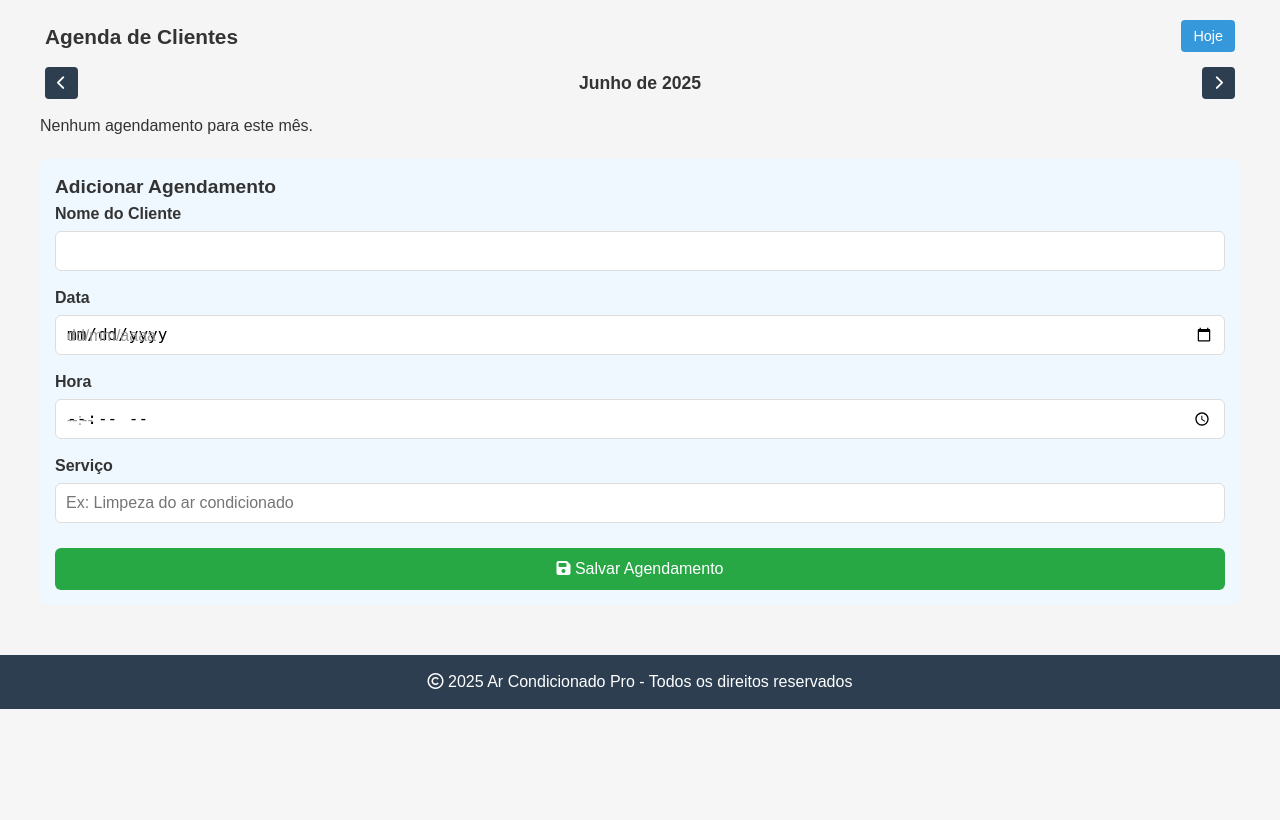
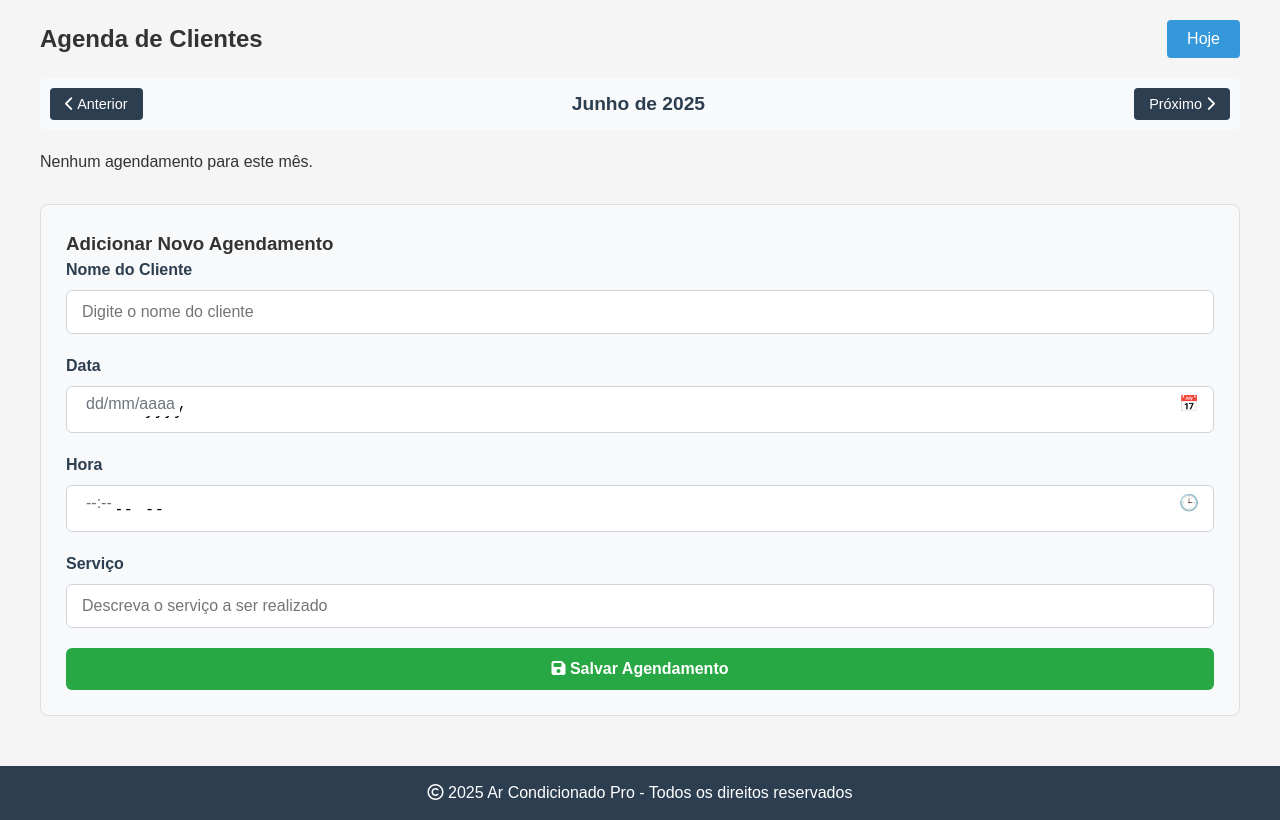
Before and after one commit to Rodrigolu25/rgsclimatizacao, a Flask app: page /agenda in a window 1280 px wide. Shown: the part 147-967 px from the top of the page. Before the commit the page ends 856 px from the top, so only its background shows below. Run offline with Flask 3, Linux system fonts and the light colour scheme; parts of the project's set-up code (start-up, migrations or seed data) failed here and were passed over.

Commit message:
Mensagem

```diff
--- a/templates/agenda.html
+++ b/templates/agenda.html
@@ -4,161 +4,194 @@
 
 {% block style %}
 <style>
-    /* Layout principal */
     .agenda-container {
-        max-width: 100%;
-        margin: 0;
-        padding: 10px;
+        max-width: 800px;
+        margin: 0 auto;
+        padding: 20px;
+        font-family: 'Segoe UI', Tahoma, Geneva, Verdana, sans-serif;
     }
 
-    /* Cabeçalho */
     .calendar-header {
         display: flex;
         justify-content: space-between;
         align-items: center;
-        margin-bottom: 15px;
-        padding: 0 5px;
+        margin-bottom: 20px;
     }
 
-    /* Navegação do mês */
     #calendar-navigation {
         display: flex;
         justify-content: space-between;
         align-items: center;
-        margin: 15px 0;
-        padding: 0 5px;
+        margin: 20px 0;
+        background-color: #f8f9fa;
+        padding: 10px;
+        border-radius: 5px;
     }
 
     #calendar-navigation button {
         background: #2c3e50;
         color: white;
         border: none;
-        padding: 8px 12px;
+        padding: 8px 15px;
         border-radius: 4px;
+        cursor: pointer;
         font-size: 0.9rem;
     }
 
     #current-month {
-        margin: 0 10px;
-        font-size: 1.1rem;
-        text-align: center;
-        flex-grow: 1;
+        margin: 0 15px;
+        font-size: 1.2rem;
+        font-weight: bold;
+        color: #2c3e50;
     }
 
-    /* Cards de eventos */
     .event-card {
         border: 1px solid #e0e0e0;
         border-radius: 8px;
-        padding: 12px;
-        margin-bottom: 10px;
-        background-color: #f9f9f9;
+        padding: 15px;
+        margin-bottom: 15px;
+        display: flex;
+        justify-content: space-between;
+        align-items: center;
+        background-color: #ffffff;
         box-shadow: 0 2px 4px rgba(0,0,0,0.05);
     }
 
     .event-info {
-        margin-bottom: 8px;
+        flex: 1;
     }
 
     .event-actions {
         display: flex;
-        justify-content: flex-end;
+        gap: 10px;
     }
 
     .btn-delete {
         color: #dc3545;
         background: none;
         border: none;
+        cursor: pointer;
+        font-size: 1.2rem;
         padding: 5px;
-        font-size: 1.1rem;
     }
 
-    /* Formulário */
     .add-event-form {
-        margin-top: 20px;
-        padding: 15px;
-        background-color: #f0f8ff;
+        margin-top: 30px;
+        padding: 25px;
+        background-color: #f8f9fa;
         border-radius: 8px;
+        border: 1px solid #e0e0e0;
     }
 
     .form-group {
-        margin-bottom: 15px;
+        margin-bottom: 20px;
         position: relative;
+    }
+
+    .form-group label {
+        display: block;
+        margin-bottom: 8px;
+        font-weight: 600;
+        color: #2c3e50;
     }
 
     .form-control {
         width: 100%;
-        padding: 10px;
-        border: 1px solid #ddd;
+        padding: 12px 15px;
+        border: 1px solid #ced4da;
         border-radius: 6px;
         font-size: 1rem;
         box-sizing: border-box;
+        transition: border-color 0.3s;
     }
 
-    label {
-        display: block;
-        margin-bottom: 5px;
-        font-weight: 500;
+    .form-control:focus {
+        border-color: #4a90e2;
+        outline: none;
+        box-shadow: 0 0 0 3px rgba(74, 144, 226, 0.2);
     }
 
     .btn-success {
-        width: 100%;
         background-color: #28a745;
         color: white;
         border: none;
-        padding: 12px;
+        padding: 12px 20px;
         border-radius: 6px;
+        cursor: pointer;
         font-size: 1rem;
-        margin-top: 10px;
+        font-weight: 600;
+        width: 100%;
+        transition: background-color 0.3s;
     }
 
-    /* Placeholders personalizados */
-    .date-placeholder,
-    .time-placeholder {
-        position: absolute;
-        left: 12px;
-        top: 38px;
-        color: #999;
-        pointer-events: none;
-        font-size: 1rem;
+    .btn-success:hover {
+        background-color: #218838;
     }
 
-    /* Esconde placeholders quando há valor */
-    input[type="date"]:valid + .date-placeholder,
-    input[type="time"]:valid + .time-placeholder {
-        display: none;
+    /* Estilos específicos para os campos de data e hora */
+    .date-time-group {
+        position: relative;
     }
 
-    /* Ajustes para inputs de data/hora */
-    input[type="date"],
-    input[type="time"] {
-        appearance: none;
-        -webkit-appearance: none;
-        height: 40px;
+    .date-time-group::after {
+        content: "";
+        position: absolute;
+        right: 15px;
+        top: 38px;
+        color: #6c757d;
+        pointer-events: none;
     }
 
-    /* Melhorias para dispositivos pequenos */
-    @media (max-width: 400px) {
-        #calendar-navigation button {
-            padding: 6px 8px;
-            font-size: 0.8rem;
-        }
+    #event-date-container::after {
+        content: "📅";
+    }
 
-        #current-month {
-            font-size: 1rem;
+    #event-time-container::after {
+        content: "🕒";
+    }
+
+    /* Placeholders customizados */
+    .custom-placeholder {
+        position: absolute;
+        left: 15px;
+        top: 38px;
+        color: #6c757d;
+        pointer-events: none;
+        background-color: white;
+        padding: 0 5px;
+    }
+
+    /* Remove controles nativos dos inputs */
+    input[type="date"]::-webkit-calendar-picker-indicator,
+    input[type="time"]::-webkit-calendar-picker-indicator {
+        display: none;
+        -webkit-appearance: none;
+    }
+
+    /* Ajustes para mobile */
+    @media (max-width: 768px) {
+        .agenda-container {
+            padding: 15px;
         }
 
         .event-card {
-            padding: 10px;
+            flex-direction: column;
+            align-items: flex-start;
         }
-    }
 
-    /* Efeitos de toque para mobile */
-    button, .btn-delete {
-        transition: opacity 0.2s;
-    }
+        .event-actions {
+            margin-top: 10px;
+            align-self: flex-end;
+        }
 
-    button:active, .btn-delete:active {
-        opacity: 0.7;
+        #calendar-navigation {
+            flex-direction: column;
+            gap: 10px;
+        }
+
+        #calendar-navigation button {
+            width: 100%;
+        }
     }
 </style>
 {% endblock %}
@@ -166,14 +199,14 @@
 {% block content %}
 <div class="agenda-container">
     <div class="calendar-header">
-        <h2 style="font-size:1.3rem;">Agenda de Clientes</h2>
-        <button id="today-btn" class="btn btn-primary" style="padding:8px 12px;font-size:0.9rem;">Hoje</button>
+        <h2>Agenda de Clientes</h2>
+        <button id="today-btn" class="btn btn-primary">Hoje</button>
     </div>
 
     <div id="calendar-navigation">
-        <button id="prev-month"><i class="fas fa-chevron-left"></i></button>
+        <button id="prev-month"><i class="fas fa-chevron-left"></i> Anterior</button>
         <h3 id="current-month">Junho 2025</h3>
-        <button id="next-month"><i class="fas fa-chevron-right"></i></button>
+        <button id="next-month">Próximo <i class="fas fa-chevron-right"></i></button>
     </div>
 
     <div id="events-container">
@@ -181,28 +214,28 @@
     </div>
 
     <div class="add-event-form">
-        <h3 style="margin-top:0;font-size:1.2rem;">Adicionar Agendamento</h3>
+        <h3>Adicionar Novo Agendamento</h3>
         <form id="event-form">
             <div class="form-group">
                 <label for="client-name">Nome do Cliente</label>
-                <input type="text" id="client-name" class="form-control" required>
+                <input type="text" id="client-name" class="form-control" required placeholder="Digite o nome do cliente">
             </div>
 
-            <div class="form-group">
+            <div class="form-group date-time-group" id="event-date-container">
                 <label for="event-date">Data</label>
                 <input type="date" id="event-date" class="form-control" required>
-                <span class="date-placeholder" id="date-placeholder">dd/mm/aaaa</span>
+                <span class="custom-placeholder" id="date-placeholder">dd/mm/aaaa</span>
             </div>
 
-            <div class="form-group">
+            <div class="form-group date-time-group" id="event-time-container">
                 <label for="event-time">Hora</label>
                 <input type="time" id="event-time" class="form-control" required>
-                <span class="time-placeholder" id="time-placeholder">--:--</span>
+                <span class="custom-placeholder" id="time-placeholder">--:--</span>
             </div>
 
             <div class="form-group">
                 <label for="event-service">Serviço</label>
-                <input type="text" id="event-service" class="form-control" placeholder="Ex: Limpeza do ar condicionado">
+                <input type="text" id="event-service" class="form-control" placeholder="Descreva o serviço a ser realizado">
             </div>
 
             <button type="submit" class="btn btn-success">
@@ -219,7 +252,14 @@
 let events = JSON.parse(localStorage.getItem('clientEvents')) || [];
 let currentDate = new Date();
 
-// Formata data para o padrão brasileiro
+// Função para corrigir o fuso horário
+function adjustForTimezone(dateString) {
+    const date = new Date(dateString);
+    // Ajusta para o timezone local sem alterar a data visual
+    return new Date(date.getTime() + (date.getTimezoneOffset() * 60000));
+}
+
+// Formata a data para o padrão brasileiro
 function formatBrazilianDate(date) {
     const day = date.getDate().toString().padStart(2, '0');
     const month = (date.getMonth() + 1).toString().padStart(2, '0');
@@ -234,7 +274,7 @@
 
     // Filtra eventos do mês/ano atual
     const filteredEvents = events.filter(event => {
-        const eventDate = new Date(event.date);
+        const eventDate = adjustForTimezone(event.date);
         return eventDate.getMonth() === currentDate.getMonth() &&
                eventDate.getFullYear() === currentDate.getFullYear();
     });
@@ -253,7 +293,7 @@
 
     // Exibe cada evento
     filteredEvents.forEach(event => {
-        const eventDate = new Date(event.date);
+        const eventDate = adjustForTimezone(event.date);
         const eventElement = document.createElement('div');
         eventElement.className = 'event-card';
         eventElement.innerHTML = `
@@ -263,12 +303,19 @@
                 <p><em>${event.service || 'Serviço não especificado'}</em></p>
             </div>
             <div class="event-actions">
-                <button class="btn-delete" onclick="deleteEvent(${event.id})" title="Excluir">
+                <button class="btn-delete" data-id="${event.id}" title="Excluir">
                     <i class="fas fa-trash"></i>
                 </button>
             </div>
         `;
         eventsContainer.appendChild(eventElement);
+    });
+
+    // Adiciona event listeners para os botões de deletar
+    document.querySelectorAll('.btn-delete').forEach(btn => {
+        btn.addEventListener('click', function() {
+            deleteEvent(parseInt(this.getAttribute('data-id')));
+        });
     });
 }
 
@@ -285,17 +332,24 @@
 document.getElementById('event-form').addEventListener('submit', function(e) {
     e.preventDefault();
 
-    // Corrige fuso horário
     const dateInput = document.getElementById('event-date').value;
+    const timeInput = document.getElementById('event-time').value;
+
+    if (!dateInput || !timeInput) {
+        alert('Por favor, preencha data e hora corretamente!');
+        return;
+    }
+
+    // Cria a data sem problemas de timezone
     const [year, month, day] = dateInput.split('-');
-    const correctedDate = new Date(year, month - 1, day);
+    const eventDate = new Date(year, month - 1, day);
 
     const newEvent = {
         id: Date.now(),
-        client: document.getElementById('client-name').value,
-        date: correctedDate.toISOString().split('T')[0],
-        time: document.getElementById('event-time').value,
-        service: document.getElementById('event-service').value
+        client: document.getElementById('client-name').value.trim(),
+        date: eventDate.toISOString().split('T')[0],
+        time: timeInput,
+        service: document.getElementById('event-service').value.trim()
     };
 
     events.push(newEvent);
@@ -307,12 +361,6 @@
     document.getElementById('time-placeholder').style.display = 'block';
 
     renderEvents();
-
-    // Feedback tátil para mobile
-    const submitBtn = e.target.querySelector('button[type="submit"]');
-    submitBtn.style.opacity = '0.7';
-    setTimeout(() => { submitBtn.style.opacity = '1'; }, 200);
-
     alert('Agendamento salvo com sucesso!');
 });
 
@@ -355,12 +403,5 @@
 // Inicialização
 updateMonthDisplay();
 renderEvents();
-
-// Melhoria para mobile: fecha o teclado virtual após submit
-document.getElementById('event-form').addEventListener('submit', function() {
-    setTimeout(() => {
-        document.activeElement.blur();
-    }, 100);
-});
 </script>
 {% endblock %}
```
